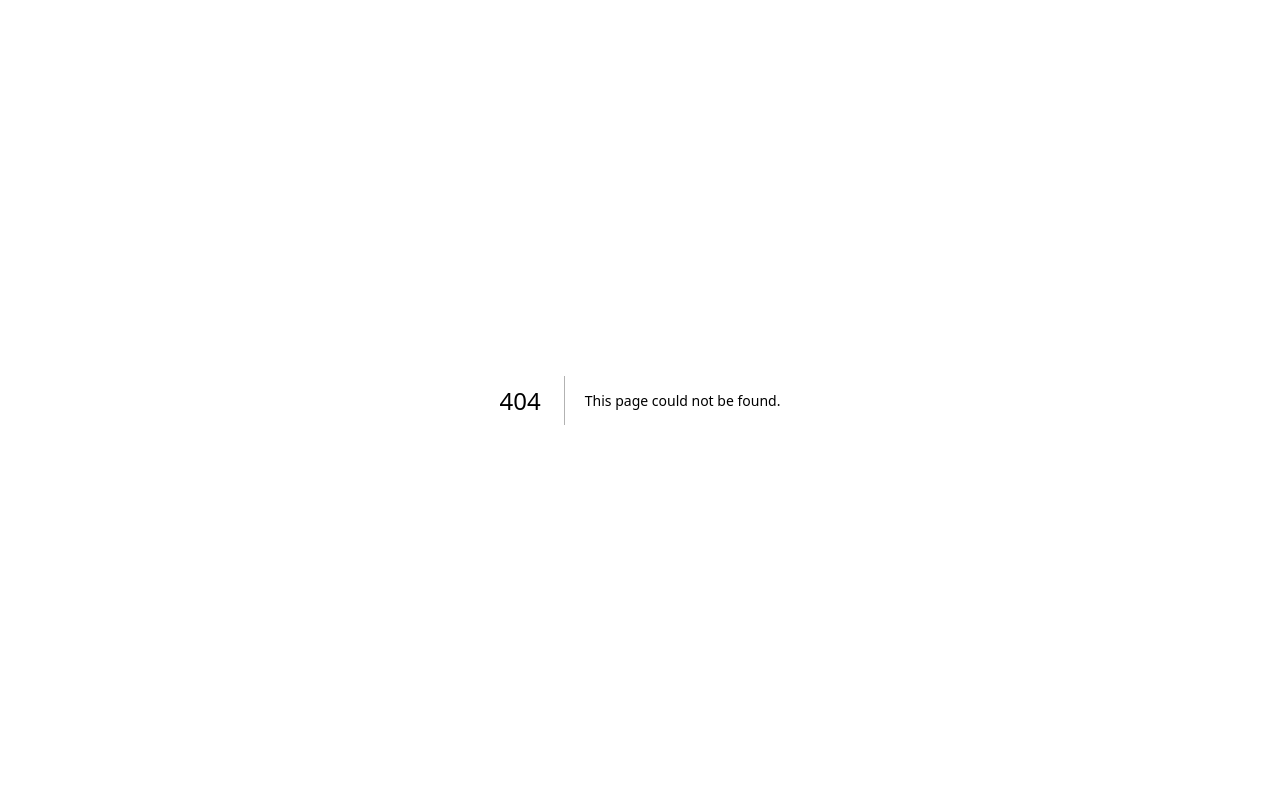
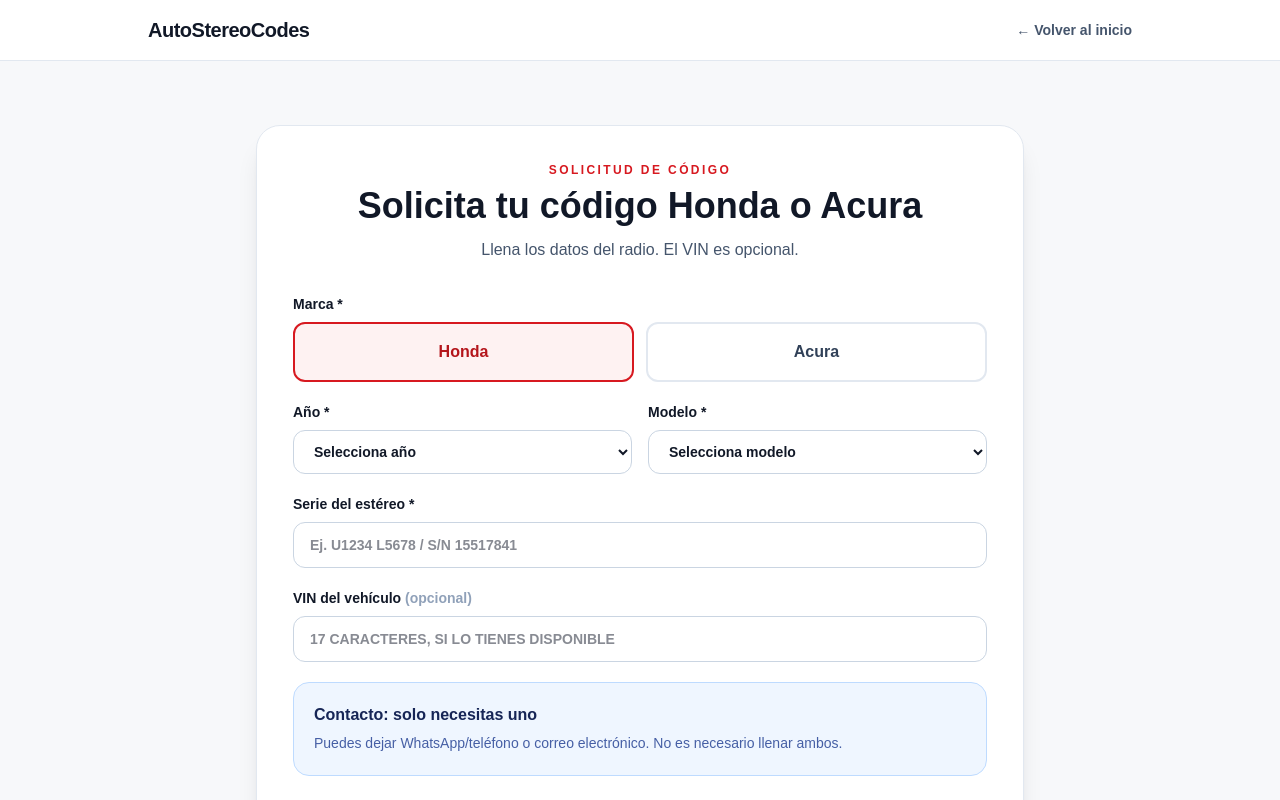
Before and after one commit to victornada2001-hash/Auto-Stereo-Codes---Car-Radio-Code-Service, a Next.js app in the folder app/: page /solicitar in a window 1280 px wide. Before the commit this address had no page. Shown: the top 800 px of the page. Built offline with nearby package versions, Linux system fonts and the light colour scheme.

Commit message:
Add request page route

```diff
--- /dev/null
+++ b/app/app/solicitar/page.tsx
@@ -0,0 +1,10 @@
+import SolicitudCodigo from "../SolicitudCodigo";
+
+export const metadata = {
+  title: "Solicitar código Honda o Acura",
+  description: "Solicita el código de desbloqueo de tu radio Honda o Acura.",
+};
+
+export default function SolicitarPage(){
+  return <SolicitudCodigo />;
+}
```
